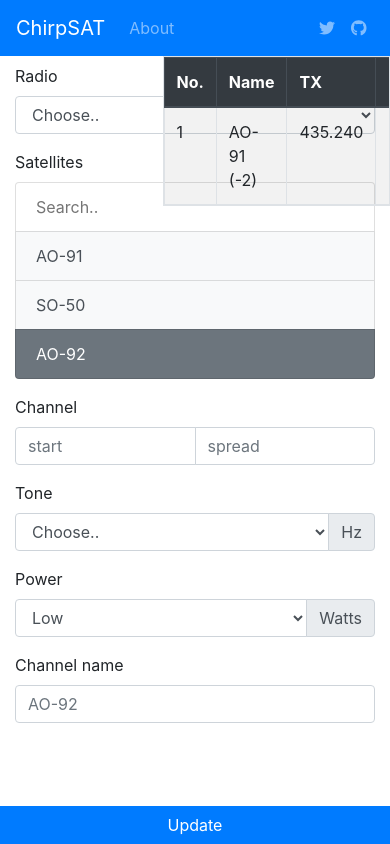
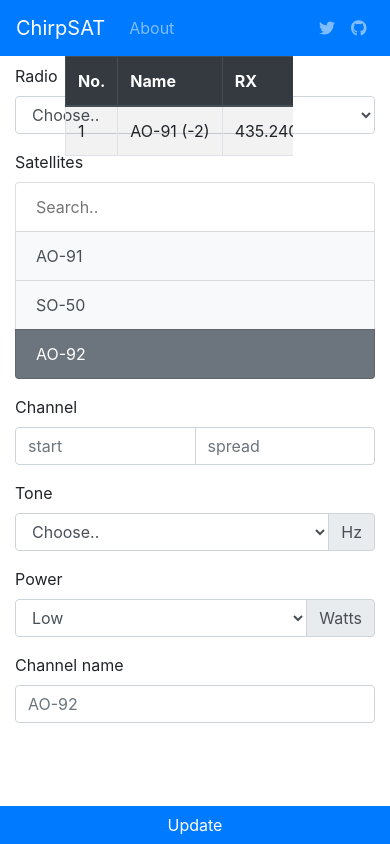
Before and after one commit to michael-parry/chirpsat-react, a React (Create React App) app: page / in a window 390 px wide. Built offline with nearby package versions, Linux system fonts and the light colour scheme.

Commit message:
refactor table responsive styling and add headers

```diff
--- a/src/components/home/Config/Config.js
+++ b/src/components/home/Config/Config.js
@@ -25,7 +25,7 @@
     };
 
     return (
-      <div className="col col-lg-2 col-sm-5 mt-0 p-0" style={configStyle}>
+      <div className="col col-lg-2 col-sm-5 p-0" style={configStyle}>
         <form className="container mt-2 d-flex flex-column">
           <RadioInput
             options={this.props.radios}
--- a/src/components/home/Config/SatSearch/SatSearch.js
+++ b/src/components/home/Config/SatSearch/SatSearch.js
@@ -21,9 +21,6 @@
     let searchList = this.state.sats.filter(sat =>
       sat.nickname.toUpperCase().includes(query)
     );
-    if (searchList.length === 0) {
-      searchList.push({ nickname: "None found...", disabled: true });
-    }
     this.setState({
       satsFound: searchList
     });
@@ -46,7 +43,7 @@
     const InactiveSats = this.state.satsFound
       .filter(sat => sat.isActive === false)
       .sort((a, b) => (a.nickname > b.nickname ? 1 : -1));
-    const foundSatArray = InactiveSats.map(sat => (
+    let foundSatArray = InactiveSats.map(sat => (
       <SatItem
         number={sat.number}
         nickname={sat.nickname}
@@ -54,7 +51,13 @@
         handleClick={this.handleClick}
       ></SatItem>
     ));
-
+    if (foundSatArray.length === 0) {
+      foundSatArray = (
+        <div className="list-group-item list-group-item-action bg-light">
+          None found..
+        </div>
+      );
+    }
     const activeSats = this.state.sats.filter(sat => sat.isActive === true);
     const activeSatArray = activeSats.map(sat => (
       <SatItemActive
--- a/src/components/home/Home.js
+++ b/src/components/home/Home.js
@@ -46,7 +46,7 @@
     return (
       <>
         <Navbar />
-        <Row className="m-0 position-relative">
+        <Row className="row m-0 d-flex">
           <Config
             onOptionChange={this.handleChange}
             Option={this.state.selectedOption}
--- a/src/components/home/table/Row.js
+++ b/src/components/home/table/Row.js
@@ -2,5 +2,5 @@
 
 export default function Row(props) {
   const row = props.rowContents.map(cell => <td>{cell}</td>);
-  return <tr>{row}</tr>;
+  return <tr className="text-nowrap">{row}</tr>;
 }
--- a/src/components/home/table/Table.js
+++ b/src/components/home/table/Table.js
@@ -4,11 +4,17 @@
 export default class Table extends Component {
   render() {
     const tableRows = this.props.columns.map(column => (
-      <th value={column.class}>{column.title}</th>
+      <th className="text-nowrap" value={column.class}>
+        {column.title}
+      </th>
     ));
 
     return (
-      <table className="col col-7 col-lg-10 table table-responsive-lg table-striped table-bordered p-0 ml-auto overflow-auto">
+      <div
+        className="col col-7 flex-frow-1 col-lg-10 table-responsive p-0 offset-2"
+        style={{ height: "Calc(100vh - 56px)" }}
+      >
+        <table className="table table-striped table-bordered p-0  p-0 m-0">
           <thead className="thead-dark">
             <tr>{tableRows}</tr>
           </thead>
@@ -16,6 +22,7 @@
             <Row rowContents={this.props.rowContents} />
           </tbody>
         </table>
+      </div>
     );
   }
 }
--- a/src/json/radios.json
+++ b/src/json/radios.json
@@ -4,60 +4,226 @@
     "radioName": "AnyTone 878",
     "id": 1,
     "channelDetails": [
-      { "title": "No.", "class": "cellNum", "cpsProperty": "channel_num" },
-      { "title": "Name", "class": "cellChannelName" },
-      { "title": "TX", "class": "cellTx" },
-      { "title": "RX", "class": "cellRx" },
-      { "title": "Bandwidth", "class": "cellBandwidth" },
-      { "title": "Power", "class": "cellPower" },
-      { "title": "Tone", "class": "cellTone" },
-      { "title": "Zone", "class": "cellZone" }
-    ],
-    "channelCps": [
-      { "No.": "" },
-      { "Channel Name": "" },
-      { "Receive Frequency": "" },
-      { "Transmit Frequency": "" },
-      { "Channel Type": "" },
-      { "Transmit Power": "" },
-      { "Band Width": "" },
-      { "CTCSS/DCS Decode": "" },
-      { "CTCSS/DCS Encode": "" },
-      { "Contact": "" },
-      { "Contact Call Type": "" },
-      { "Radio ID": "" },
-      { "Busy Lock/TX Permit": "" },
-      { "Squelch Mode": "" },
-      { "Optional Signal": "" },
-      { "DTMF ID": "" },
-      { "2Tone ID": "" },
-      { "5Tone ID": "" },
-      { "PTT ID": "" },
-      { "Color Code": "" },
-      { "Slot": "" },
-      { "Scan List": "" },
-      { "Receive Group List": "" },
-      { "TX Prohibit": "" },
-      { "Reverse": "" },
-      { "Simplex TDMA": "" },
-      { "TDMA Adaptive": "" },
-      { "AES Digital Encryption": "" },
-      { "Digital Encryption": "" },
-      { "Call Confirmation": "" },
-      { "Talk Around": "" },
-      { "Work Alone": "" },
-      { "Custom CTCSS": "" },
-      { "2TONE Decode": "" },
-      { "Ranging": "" },
-      { "Through Mode": "" },
-      { "Digi APRS RX": "" },
-      { "Analog APRS PTT Mode": "" },
-      { "Digital APRS PTT Mode": "" },
-      { "APRS Report Type": "" },
-      { "Digital APRS Report Channel": "" },
-      { "Correct Frequency[Hz]": "" },
-      { "SMS Confirmation": "" },
-      { "Exclude channel from roaming": "" }
+      {
+        "title": "No.",
+        "class": "cellNum",
+        "cps_property": "No."
+      },
+      {
+        "title": "Name",
+        "class": "cellName",
+        "cps_property": "Channel Name"
+      },
+      {
+        "title": "RX",
+        "class": "cellRx",
+        "cps_property": "Receive Frequency"
+      },
+      {
+        "title": "TX",
+        "class": "cellTx",
+        "cps_property": "Transmit Frequency"
+      },
+      {
+        "title": "Type",
+        "class": "cellType",
+        "cps_property": "Channel Type"
+      },
+      {
+        "title": "Power",
+        "class": "cellPower",
+        "cps_property": "Transmit Power"
+      },
+      {
+        "title": "Bandwidth",
+        "class": "cellBandwidth",
+        "cps_property": "Band Width"
+      },
+      {
+        "title": "CTCSS/DCS Decode",
+        "class": "cellRxTone",
+        "cps_property": "CTCSS/DCS Decode"
+      },
+      {
+        "title": "CTCSS/DCS Encode",
+        "class": "cellTxTone",
+        "cps_property": "CTCSS/DCS Encode"
+      },
+      {
+        "title": "Contact",
+        "class": "cellContact",
+        "cps_property": "Contact"
+      },
+      {
+        "title": "Contact Call Type",
+        "class": "cellContact Call Type",
+        "cps_property": "Contact Call Type"
+      },
+      {
+        "title": "Radio ID",
+        "class": "cellRadioID",
+        "cps_property": "Radio ID"
+      },
+      {
+        "title": "Busy Lock/TX Permit",
+        "class": "cellBusyLock",
+        "cps_property": "Busy Lock/TX Permit"
+      },
+      {
+        "title": "Squelch Mode",
+        "class": "cellSquelch",
+        "cps_property": "Squelch Mode"
+      },
+      {
+        "title": "Optional Signal",
+        "class": "cellOptionalSignal",
+        "cps_property": "Optional Signal"
+      },
+      {
+        "title": "DTMF ID",
+        "class": "cellDTMFID",
+        "cps_property": "DTMF ID"
+      },
+      {
+        "title": "2Tone ID",
+        "class": "cell2ToneID",
+        "cps_property": "2Tone ID"
+      },
+      {
+        "title": "5Tone ID",
+        "class": "cell5ToneID",
+        "cps_property": "5Tone ID"
+      },
+      {
+        "title": "PTT ID",
+        "class": "cellPTTID",
+        "cps_property": "PTT ID"
+      },
+      {
+        "title": "Color Code",
+        "class": "cellColorCode",
+        "cps_property": "Color Code"
+      },
+      {
+        "title": "Slot",
+        "class": "cellSlot",
+        "cps_property": "Slot"
+      },
+      {
+        "title": "Scan List",
+        "class": "cellScanList",
+        "cps_property": "Scan List"
+      },
+      {
+        "title": "Receive Group List",
+        "class": "cellReceiveGroupList",
+        "cps_property": "Receive Group List"
+      },
+      {
+        "title": "TX Prohibit",
+        "class": "cellTxProhibit",
+        "cps_property": "TX Prohibit"
+      },
+      {
+        "title": "Reverse",
+        "class": "cellReverse",
+        "cps_property": "Reverse"
+      },
+      {
+        "title": "Simplex TDMA",
+        "class": "cellSimplexTDMA",
+        "cps_property": "Simplex TDMA"
+      },
+      {
+        "title": "TDMA Adaptive",
+        "class": "cellTDMAAdaptive",
+        "cps_property": "TDMA Adaptive"
+      },
+      {
+        "title": "AES Digital Encryption",
+        "class": "cellAES",
+        "cps_property": "AES Digital Encryption"
+      },
+      {
+        "title": "Digital Encryption",
+        "class": "cellDigitalEncryption",
+        "cps_property": "Digital Encryption"
+      },
+      {
+        "title": "Call Confirmation",
+        "class": "cellCallConfirm",
+        "cps_property": "Call Confirmation"
+      },
+      {
+        "title": "Talk Around",
+        "class": "cellTalkAround",
+        "cps_property": "Talk Around"
+      },
+      {
+        "title": "Work Alone",
+        "class": "cellWorkAlone",
+        "cps_property": "Work Alone"
+      },
+      {
+        "title": "Custom CTCSS",
+        "class": "cellCustomCTCSS",
+        "cps_property": "Custom CTCSS"
+      },
+      {
+        "title": "2TONE Decode",
+        "class": "cell2TONEDecode",
+        "cps_property": "2TONE Decode"
+      },
+      {
+        "title": "Ranging",
+        "class": "cellRanging",
+        "cps_property": "Ranging"
+      },
+      {
+        "title": "Through Mode",
+        "class": "cellThroughMode",
+        "cps_property": "Through Mode"
+      },
+      {
+        "title": "Digi APRS RX",
+        "class": "cellDigiAPRSRx",
+        "cps_property": "Digi APRS RX"
+      },
+      {
+        "title": "Analog APRS PTT Mode",
+        "class": "cellAnalogAPRSPTT",
+        "cps_property": "Analog APRS PTT Mode"
+      },
+      {
+        "title": "Digital APRS PTT Mode",
+        "class": "cellDigitalAPRSPTT",
+        "cps_property": "Digital APRS PTT Mode"
+      },
+      {
+        "title": "APRS Report Type",
+        "class": "cellAPRSReportType",
+        "cps_property": "APRS Report Type"
+      },
+      {
+        "title": "Digital APRS Report Channel",
+        "class": "cellDigitalAPRSReportChannel",
+        "cps_property": "Digital APRS Report Channel"
+      },
+      {
+        "title": "Correct Frequency[Hz]",
+        "class": "cellCorrectFq",
+        "cps_property": "Correct Frequency[Hz]"
+      },
+      {
+        "title": "SMS Confirmation",
+        "class": "cellSMSConfirm",
+        "cps_property": "SMS Confirmation"
+      },
+      {
+        "title": "Exclude channel from roaming",
+        "class": "cellExclude",
+        "cps_property": "Exclude channel from roaming"
+      }
     ],
     "power": ["Low", "Medium", "High", "Turbo"],
     "bandwidth": [12.5, 25]
```
Also changed, not shown: src/json/cps.json (+221 -0 lines). Lines whose indentation alone changed are shown as unchanged.
